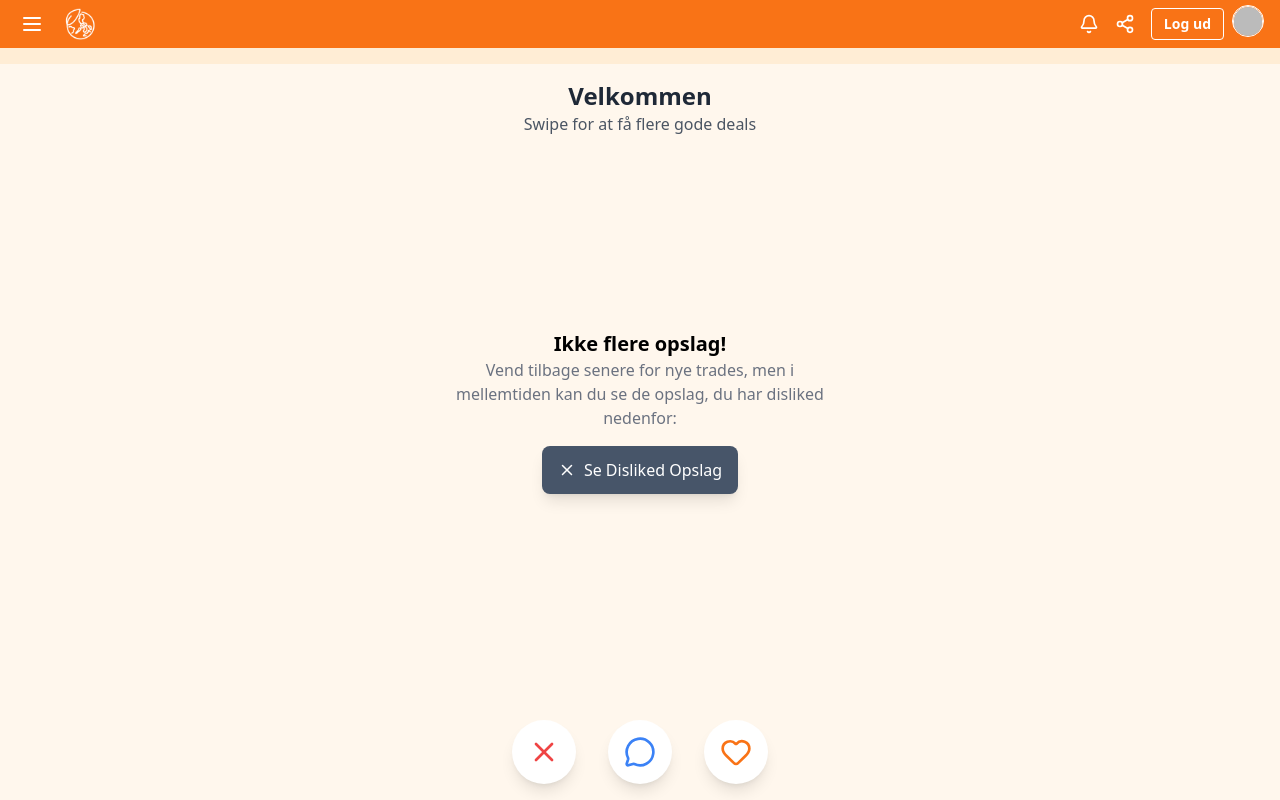
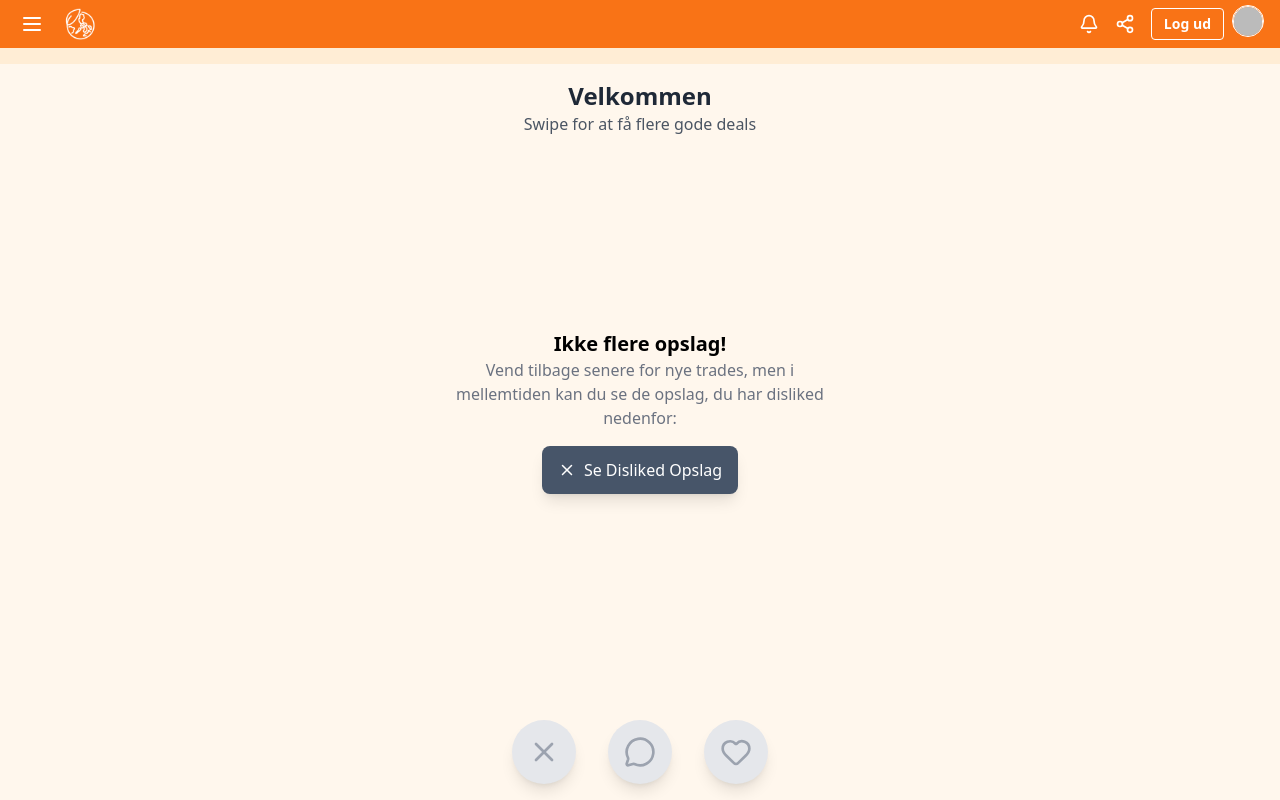
Before and after one commit to criller7070/roskilde-trade-app, a React (Vite) app in the folder frontend/: page /swipe in a window 1280 px wide. Built offline with nearby package versions, Linux system fonts and the light colour scheme; no server answers; the database is empty; sample sign-in values are in the browser's storage.

Commit message:
minor edits

```diff
--- a/frontend/src/components/Home.jsx
+++ b/frontend/src/components/Home.jsx
@@ -7,7 +7,7 @@ const Home = () => {
     return (
       <div className="h-screen flex flex-col items-center justify-center text-center px-6 -mt-16 overflow-hidden">
         <LoadingPlaceholder
-          src="/logo.png"
+          src="/logo-compressed.png"
           alt="RosSwap Logo"
           className="w-32 h-40 mb-4 object-contain mx-auto"
           placeholderClassName="bg-orange-200 rounded-lg"
--- a/frontend/src/components/SwipePage.jsx
+++ b/frontend/src/components/SwipePage.jsx
@@ -164,14 +164,38 @@ const SwipePage = () => {
       </div>
 
       <div className="flex items-center justify-center gap-8">
-        <button onClick={() => currentItem && handleSwipe(currentItem, 'dislike')} className="bg-white rounded-full p-4 shadow-lg hover:scale-110 transition-transform">
-          <X size={32} className="text-red-500" />
+        <button
+          onClick={() => currentItem && handleSwipe(currentItem, 'dislike')}
+          disabled={!currentItem}
+          className={`rounded-full p-4 shadow-lg transition-all ${
+            currentItem
+              ? 'bg-white hover:scale-110 cursor-pointer'
+              : 'bg-gray-200 cursor-not-allowed'
+          }`}
+        >
+          <X size={32} className={currentItem ? "text-red-500" : "text-gray-400"} />
         </button>
-        <button onClick={handleChat} className="bg-white rounded-full p-4 shadow-lg hover:scale-110 transition-transform">
-          <MessageCircle size={32} className="text-blue-500" />
+        <button
+          onClick={handleChat}
+          disabled={!currentItem}
+          className={`rounded-full p-4 shadow-lg transition-all ${
+            currentItem
+              ? 'bg-white hover:scale-110 cursor-pointer'
+              : 'bg-gray-200 cursor-not-allowed'
+          }`}
+        >
+          <MessageCircle size={32} className={currentItem ? "text-blue-500" : "text-gray-400"} />
         </button>
-        <button onClick={() => currentItem && handleSwipe(currentItem, 'like')} className="bg-white rounded-full p-4 shadow-lg hover:scale-110 transition-transform">
-          <Heart size={32} className="text-orange-500" />
+        <button
+          onClick={() => currentItem && handleSwipe(currentItem, 'like')}
+          disabled={!currentItem}
+          className={`rounded-full p-4 shadow-lg transition-all ${
+            currentItem
+              ? 'bg-white hover:scale-110 cursor-pointer'
+              : 'bg-gray-200 cursor-not-allowed'
+          }`}
+        >
+          <Heart size={32} className={currentItem ? "text-orange-500" : "text-gray-400"} />
         </button>
       </div>
     </div>
```
Also changed, not shown: frontend/public/logo-compressed.png (added).
